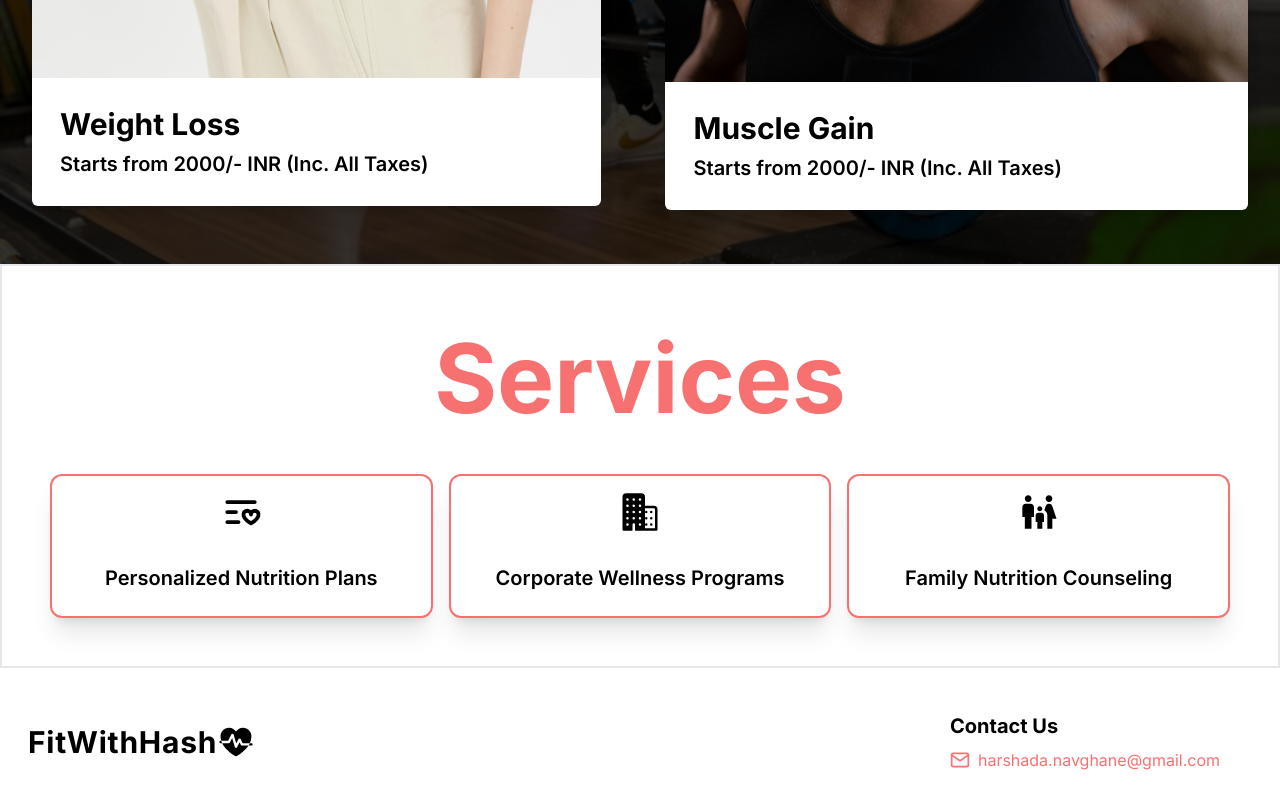
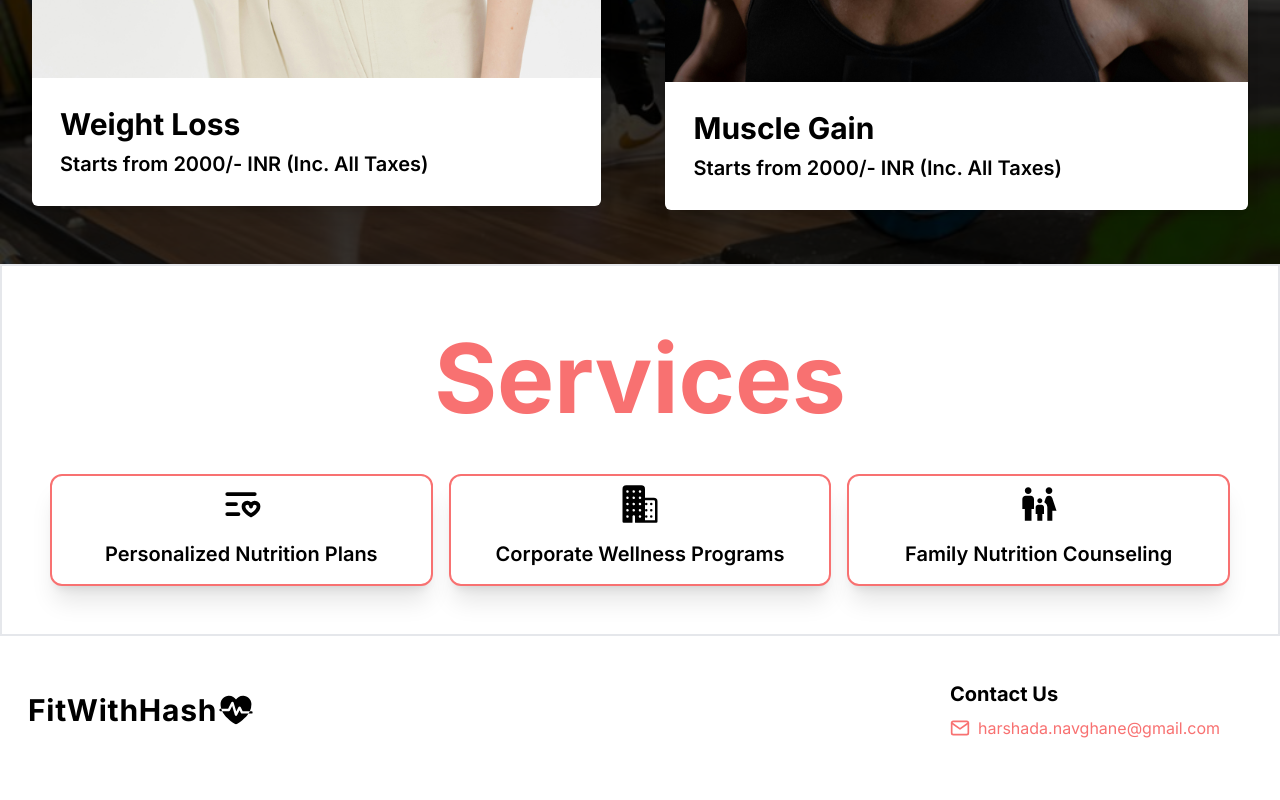
Before and after one commit to vinayak-navghane/FitWithHash, a Next.js app: page / in a window 1280 px wide. Shown: the part 2428-3228 px from the top of the page. After the commit the page ends 3196 px from the top, so only its background shows below. Built offline with nearby package versions, Linux system fonts and the light colour scheme.

Commit message:
padding reduced between icon & name in services

```diff
--- a/components/Services.tsx
+++ b/components/Services.tsx
@@ -33,10 +33,10 @@ const Services: React.FC = () => {
                     <div
                         key={service.id}
                         className='bg-white rounded-xl border-2 border-red-400 overflow-hidden shadow-xl'>
-                        <div className='flex items-center justify-center p-4'>
+                        <div className='flex items-center justify-center p-2'>
                             {service.icon}
                         </div>
-                        <div className='p-4 text-center'>
+                        <div className='p-2 text-center'>
                             <h3 className='text-xl font-semibold mb-2'>
                                 {service.name}
                             </h3>
```
